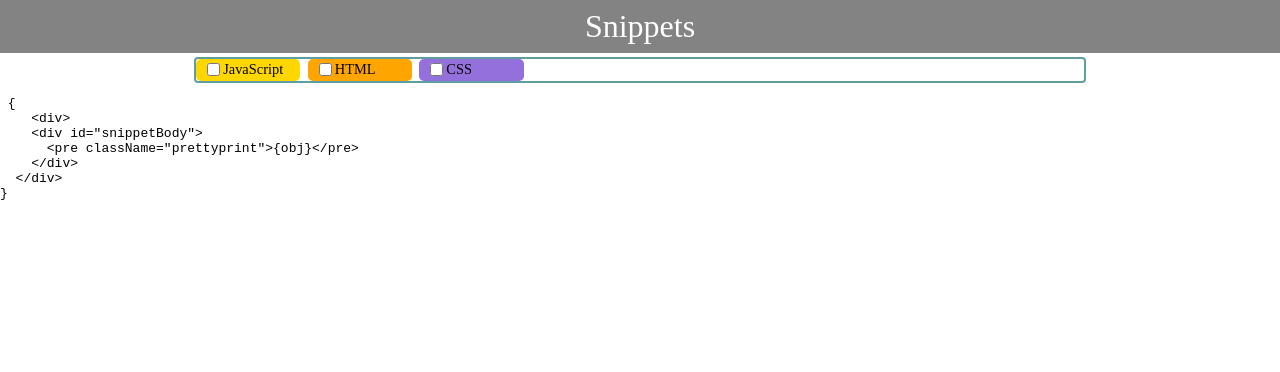
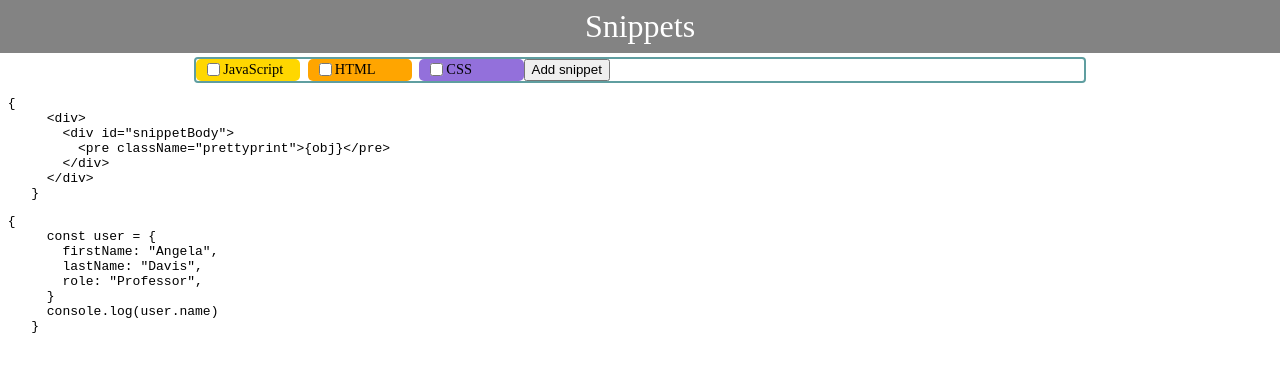
Before and after one commit to ivanburda1986/snippets, a React (Create React App) app: page / in a window 1280 px wide. Shown: the top 372 px of the page. Built offline with nearby package versions, Linux system fonts and the light colour scheme.

Commit message:
snippet component

```diff
--- a/public/index.html
+++ b/public/index.html
@@ -12,7 +12,7 @@
       user's mobile device or desktop. See https://developers.google.com/web/fundamentals/web-app-manifest/
     -->
     <link rel="manifest" href="%PUBLIC_URL%/manifest.json" />
-    <script src="https://cdn.jsdelivr.net/gh/google/code-prettify@master/loader/run_prettify.js?autoload=true&amp;skin=desert" defer=""></script>
+    <script src="https://cdn.jsdelivr.net/gh/google/code-prettify@master/loader/run_prettify.js?autoload=true" defer=""></script>
 
     <!--
       Notice the use of %PUBLIC_URL% in the tags above.
--- a/src/App.tsx
+++ b/src/App.tsx
@@ -1,12 +1,38 @@
 import React from "react";
 import { Header } from "./components/Header/Header";
 import Snippet from "./components/Snippet/Snippet";
+
+const snippets = [
+  {
+    content: `{
+      <div>
+        <div id="snippetBody">
+          <pre className="prettyprint">{obj}</pre>
+        </div>
+      </div>
+    }`,
+    language: "js",
+  },
+  {
+    content: `{
+      const user = {
+        firstName: "Angela",
+        lastName: "Davis",
+        role: "Professor",
+      }
+      console.log(user.name)
+    }`,
+    language: "js",
+  },
+];
 
 function App() {
   return (
     <div className="App">
       <Header />
-      <Snippet />
+      {snippets.map((snippet) => (
+        <Snippet snippetContent={snippet.content} language={snippet.language} />
+      ))}
     </div>
   );
 }
--- /dev/null
+++ b/src/components/Button/Button.tsx
@@ -0,0 +1,5 @@
+import React from "react";
+
+export function Button({ title }: { title: string }) {
+  return <button>{title}</button>;
+}
--- a/src/components/Header/Header.tsx
+++ b/src/components/Header/Header.tsx
@@ -2,6 +2,7 @@ import React from "react";
 import classes from "./Header.module.css";
 import sharedStyles from "../sharedStyles/sharedStyles.module.css";
 import { Label } from "../Label/Label";
+import { Button } from "../Button/Button";
 
 export function Header() {
   return (
@@ -12,6 +13,7 @@ export function Header() {
           <Label name={"JavaScript"} bgColor={"gold"} />
           <Label name={"HTML"} bgColor={"orange"} />
           <Label name={"CSS"} bgColor={"mediumpurple"} />
+          <Button title={"Add snippet"} />
         </div>
       </div>
     </div>
--- a/src/components/Snippet/Snippet.tsx
+++ b/src/components/Snippet/Snippet.tsx
@@ -1,18 +1,12 @@
 import React from "react";
 
-export default function Snippet() {
-  const obj = `{
-    <div>
-    <div id="snippetBody">
-      <pre className="prettyprint">{obj}</pre>
-    </div>
-  </div>
-}`;
+export default function Snippet({ snippetContent, language }: { snippetContent: string; language: string }) {
+  const obj = snippetContent;
   return (
     <div>
       <div id="snippetBody">
         <pre className="prettyprint">
-          <code className="lang-js"> {obj}</code>
+          <code className={`lang-${language}`}> {obj}</code>
         </pre>
       </div>
     </div>
```
Also changed, not shown: src/components/Button/Button.module.css (added), 1 other file (tests, documents, lock files or other folders).
